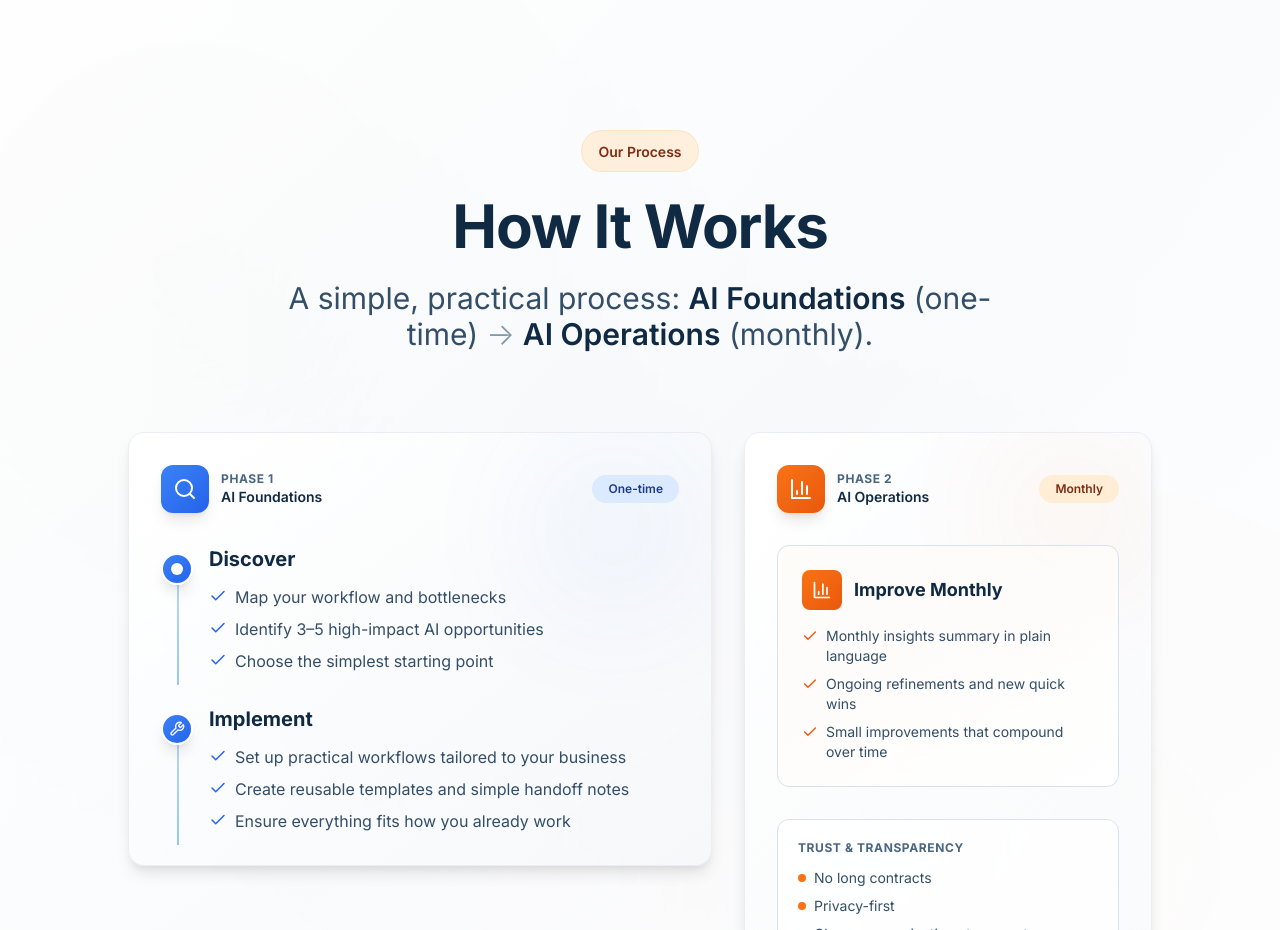
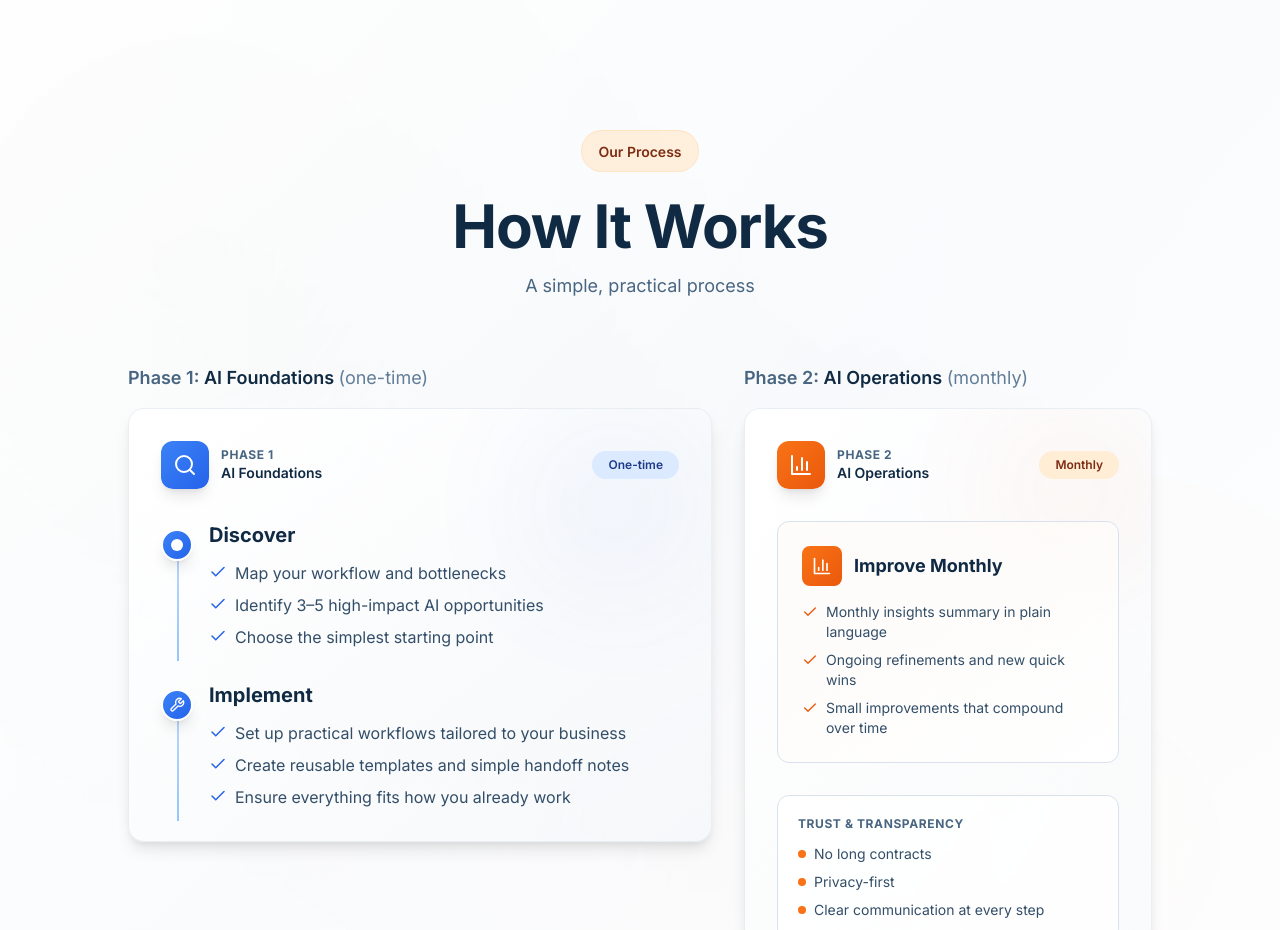
Before and after one commit to Silentkhill/cahill-ai-solutions, a React (Vite) app: page / in a window 1280 px wide. Shown: the part 4340-5270 px from the top of the page. Built offline with nearby package versions, Linux system fonts and the light colour scheme.

Commit message:
Reorganize How It Works: move phase descriptions directly above each phase for better clarity

```diff
--- a/src/components/HowItWorks.tsx
+++ b/src/components/HowItWorks.tsx
@@ -35,17 +35,15 @@ export default function HowItWorks() {
       <div className="container-custom relative z-10">
         <div className="max-w-5xl mx-auto">
           {/* Enhanced headline - centered like other sections */}
-          <div className="text-center mb-20">
+          <div className="text-center mb-16">
             <div className="inline-block px-4 py-2 bg-accent-100/80 backdrop-blur-sm rounded-full border border-accent-200/50 mb-6">
               <span className="text-sm font-semibold text-accent-900">Our Process</span>
             </div>
-            <h2 className="text-headline text-navy-900 mb-6">
+            <h2 className="text-headline text-navy-900 mb-4">
               How It Works
             </h2>
-            <p className="text-subhead max-w-3xl mx-auto text-navy-600">
-              A simple, practical process: <span className="font-semibold text-navy-900">AI Foundations</span> (one-time)
-              <span className="mx-2 text-navy-400">→</span>
-              <span className="font-semibold text-navy-900">AI Operations</span> (monthly).
+            <p className="text-lg text-navy-600 max-w-2xl mx-auto">
+              A simple, practical process
             </p>
           </div>
 
@@ -53,6 +51,13 @@ export default function HowItWorks() {
           <div className="grid gap-8 lg:grid-cols-12">
             {/* Phase 1: AI Foundations */}
             <div className="lg:col-span-7">
+              {/* Phase description above card */}
+              <div className="mb-4">
+                <p className="text-lg font-semibold text-navy-900">
+                  <span className="text-navy-600">Phase 1:</span> AI Foundations <span className="text-navy-500 font-normal">(one-time)</span>
+                </p>
+              </div>
+
               <div className="card-premium p-8 relative overflow-hidden">
                 {/* Decorative gradient */}
                 <div className="absolute top-0 right-0 w-48 h-48 bg-gradient-to-br from-blue-500 to-blue-600 opacity-5 rounded-full blur-3xl" />
@@ -125,6 +130,13 @@ export default function HowItWorks() {
 
             {/* Phase 2: AI Operations */}
             <div className="lg:col-span-5">
+              {/* Phase description above card */}
+              <div className="mb-4">
+                <p className="text-lg font-semibold text-navy-900">
+                  <span className="text-navy-600">Phase 2:</span> AI Operations <span className="text-navy-500 font-normal">(monthly)</span>
+                </p>
+              </div>
+
               <div className="card-premium p-8 relative overflow-hidden h-full">
                 {/* Decorative gradient */}
                 <div className="absolute top-0 right-0 w-40 h-40 bg-gradient-to-br from-accent-500 to-accent-600 opacity-5 rounded-full blur-3xl" />
```
